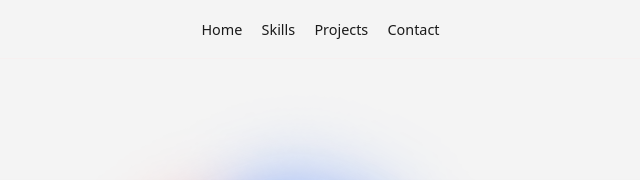
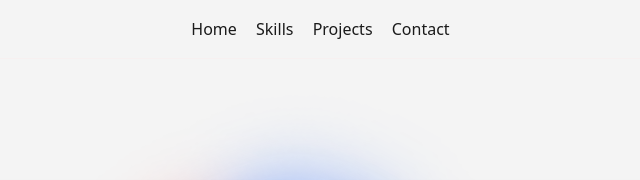
Before and after one commit to Chris-Error-404/DevLink-Portfolio, a plain HTML site: page index.html in a window 1280 px wide. Shown: the top 180 px of the page, 331-971 px from the left. Drawn offline with nearby package versions, Linux system fonts and the light colour scheme; a web font is replaced by a local one.

Commit message:
style change

```diff
--- a/assets/css/style.css
+++ b/assets/css/style.css
@@ -166,7 +166,7 @@ section{
     color: var(--dark-primary-color);
 }
 
-.fade-element{
+/* .fade-element{
     opacity: 0;
     transform: translateY(20px)
 }
@@ -175,7 +175,7 @@ section{
     opacity: 1;
     transform: translateY(0);
 }
-
+ */
 
 
 /* PSUEDO BODY */
@@ -217,17 +217,17 @@ nav.navbar.scrolled {
     display: flex;
     align-items: center;
     gap: 1.2em;
-    font-size: 0.8;
+    color: red;
 }
 
 .navbar .container .nav-items a{
-    font-size: var(--sm-font-size);
+    font-size: var(--md-font-size);
     transition: var(--default-transition);
     cursor: pointer;
 }
 
 .navbar .container .nav-items a:hover{
-    color: var(--dark-primary-color);
+    color: var(--dark-primary-color)!;
 }
 
 
```
